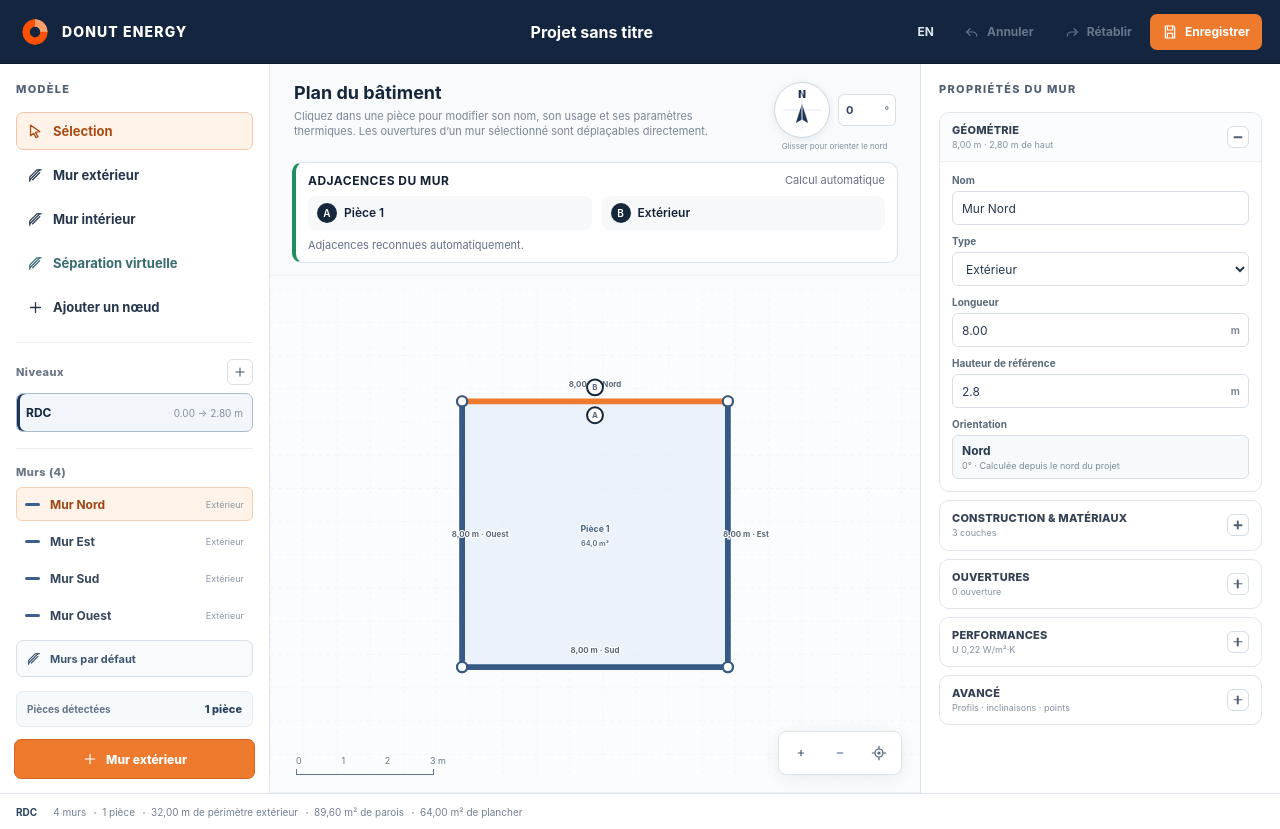
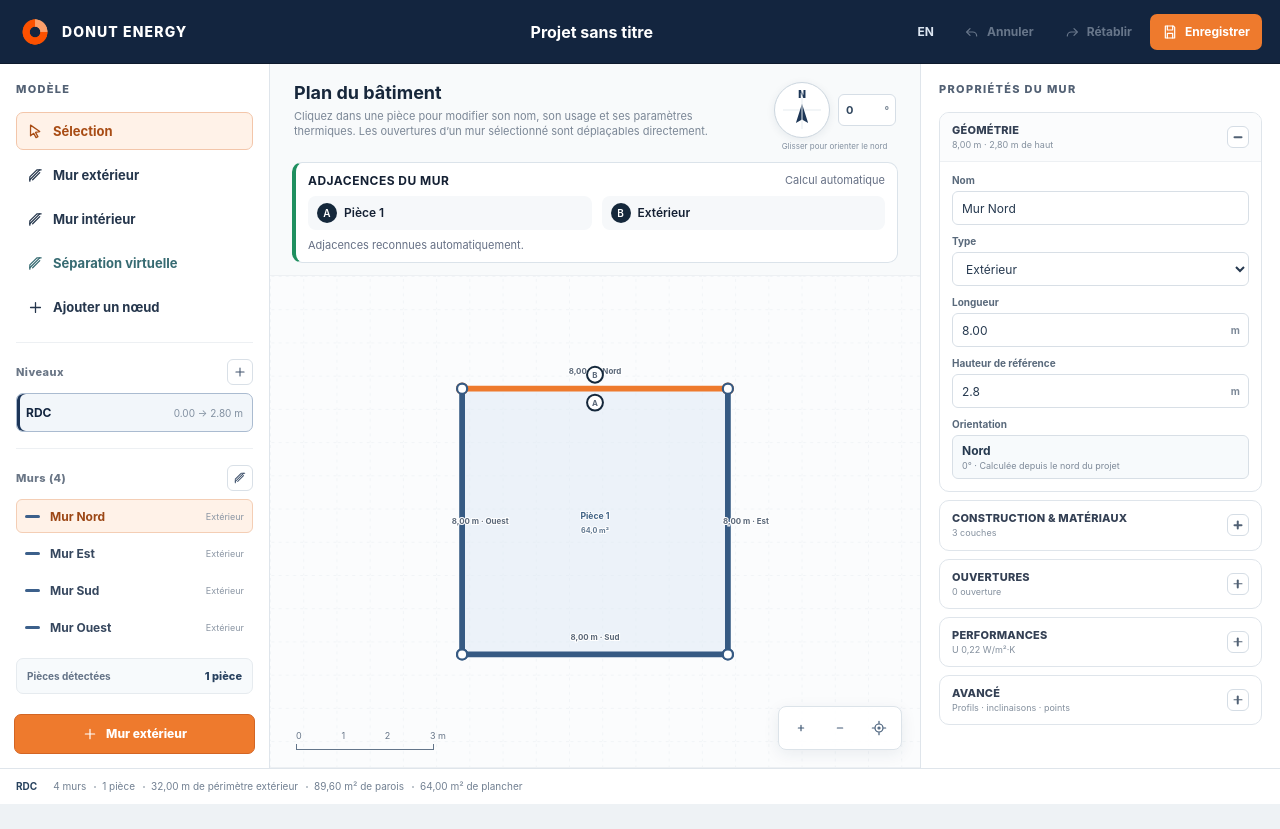
Before and after one commit to Romain76160/donut-energy, a React (Vite) app: page / in a window 1280 px wide. After the commit the page ends 804 px from the top, so only its background shows below. Built offline with nearby package versions, Linux system fonts and the light colour scheme.

Commit message:
Ajouter un raccourci pour les murs par défaut

```diff
--- a/src/components/ModelSidebar.tsx
+++ b/src/components/ModelSidebar.tsx
@@ -51,7 +51,7 @@ export function ModelSidebar({
   onFinishDrawing,
 }: Props) {
   const text = translations[language];
-  const defaultWallsLabel = language === "fr" ? "Murs par défaut" : "Default walls";
+  const defaultWallsLabel = language === "fr" ? "Choisir les murs par défaut" : "Choose default walls";
   const virtualLabel = language === "fr" ? "Séparation virtuelle" : "Virtual boundary";
   const voidLabel = language === "fr" ? "vide" : "open";
   const wallTypeLabel = (wall: Wall) => wall.type === "external"
@@ -113,7 +113,18 @@ export function ModelSidebar({
         </div>
 
         <div className="sidebar-divider" />
-        <div className="wall-list-heading">{text.walls} ({walls.length})</div>
+        <div className="sidebar-section-heading">
+          <span>{text.walls} ({walls.length})</span>
+          <button
+            type="button"
+            className={`tiny-add${defaultsOpen ? " active" : ""}`}
+            onClick={onOpenWallDefaults}
+            aria-label={defaultWallsLabel}
+            title={defaultWallsLabel}
+          >
+            <WallIcon />
+          </button>
+        </div>
         <div className="wall-list">
           {walls.map((wall) => (
             <button
@@ -128,10 +139,6 @@ export function ModelSidebar({
           ))}
         </div>
 
-        <button type="button" className={`default-walls-button${defaultsOpen ? " active" : ""}`} onClick={onOpenWallDefaults}>
-          <WallIcon /> {defaultWallsLabel}
-        </button>
-
         <div className="room-summary">
           <strong>{text.rooms}</strong>
           <span>{text.roomCount(roomCount)}</span>
```
